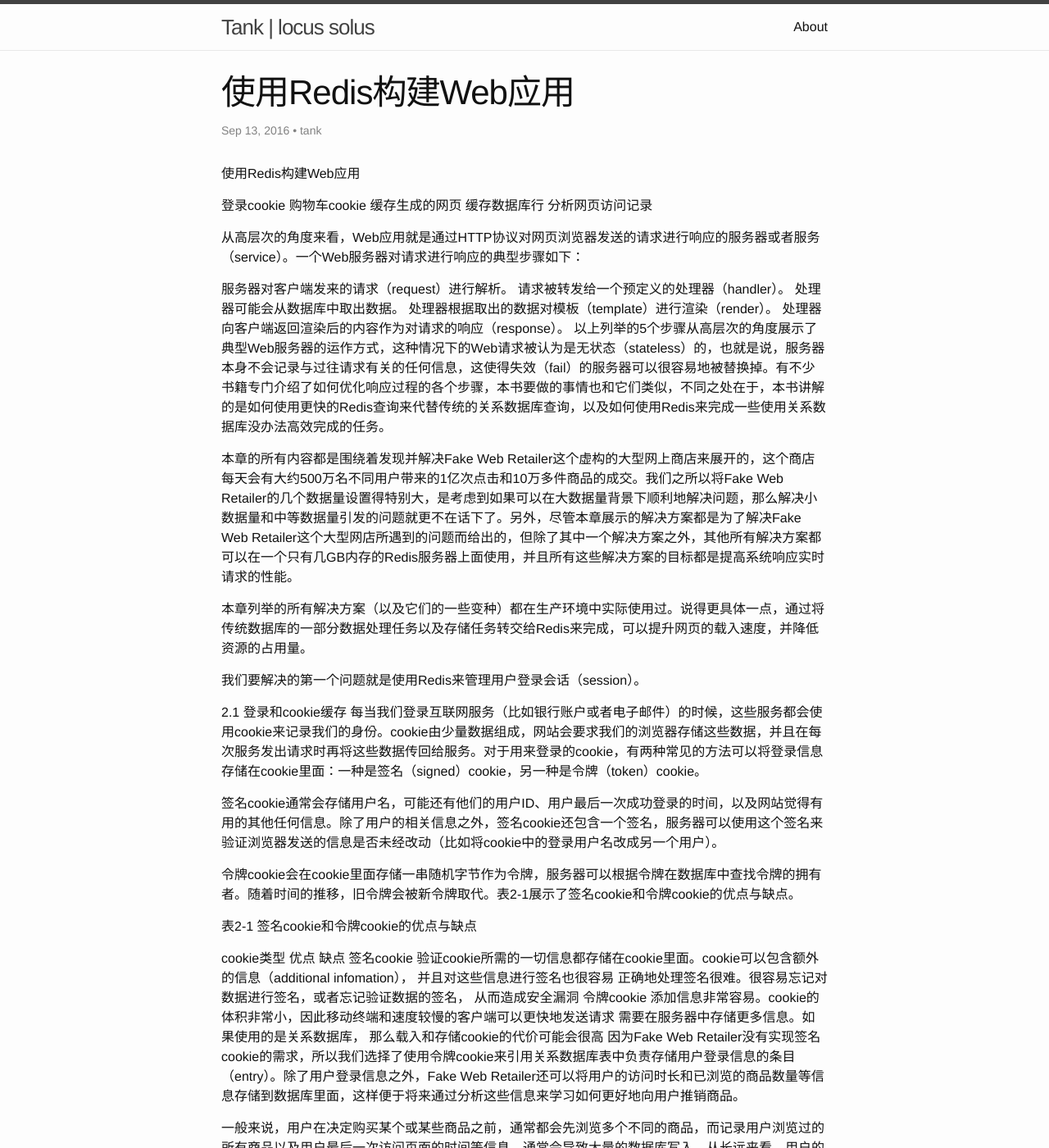
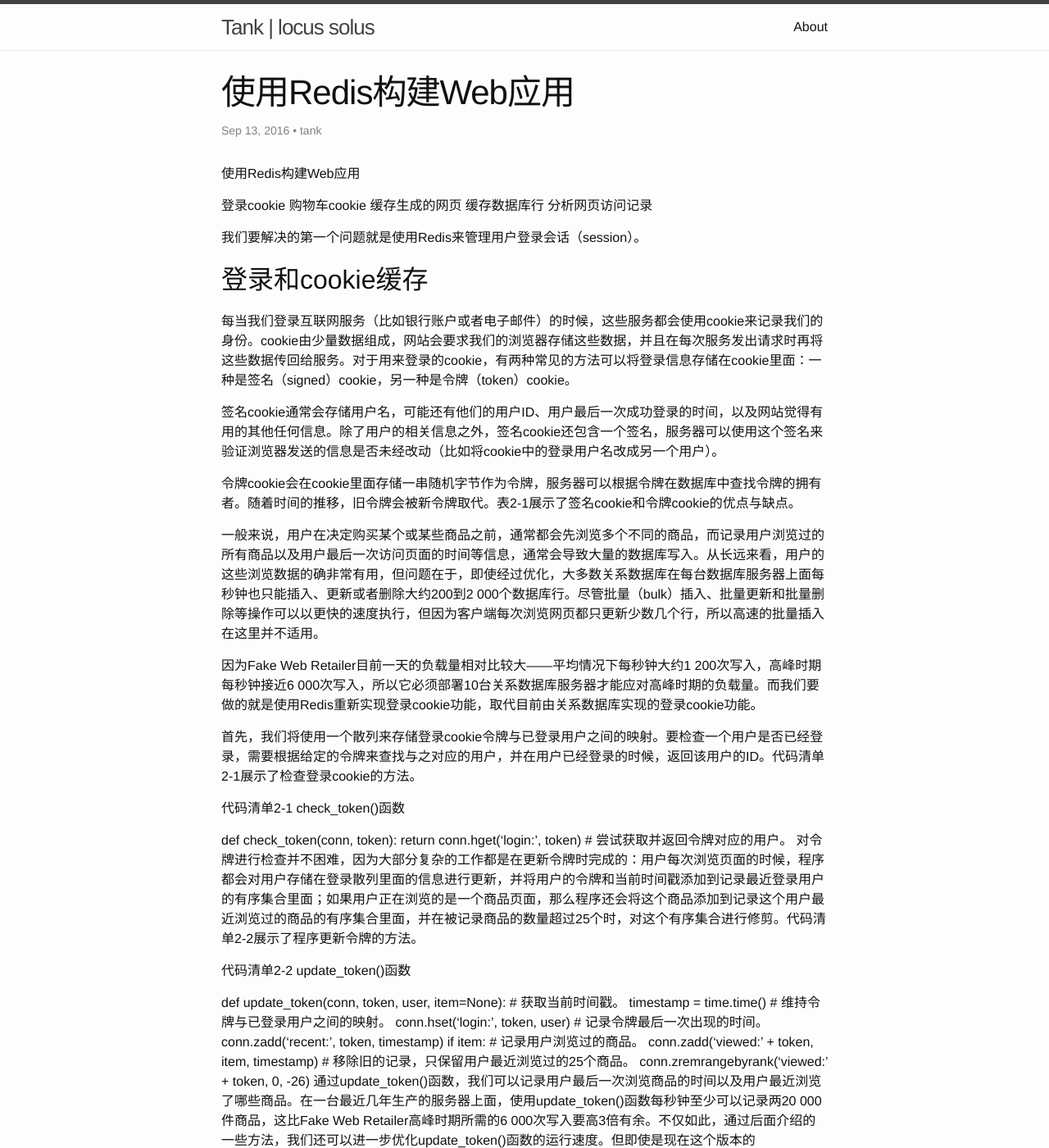
Before and after one commit to tdseed/tdseed.github.com, a Jekyll site: the page built from _posts/2016-09-13-build-web-application-use-redis.markdown, in a window 1280 px wide and 1400 px high. Shown: the whole window at 82% size. Built offline with Jekyll 4.4.1, drawn with Linux system fonts in a browser that asks for light colours; comment, search, counter and statistics services are not loaded; some of the changed text lies outside the part shown.

Commit message:
add new post

```diff
--- a/_posts/2016-09-13-build-web-application-use-redis.markdown
+++ b/_posts/2016-09-13-build-web-application-use-redis.markdown
@@ -14,34 +14,14 @@ author: tank
 缓存数据库行
 分析网页访问记录
 
-从高层次的角度来看，Web应用就是通过HTTP协议对网页浏览器发送的请求进行响应的服务器或者服务（service）。一个Web服务器对请求进行响应的典型步骤如下：
-
-服务器对客户端发来的请求（request）进行解析。
-请求被转发给一个预定义的处理器（handler）。
-处理器可能会从数据库中取出数据。
-处理器根据取出的数据对模板（template）进行渲染（render）。
-处理器向客户端返回渲染后的内容作为对请求的响应（response）。
-以上列举的5个步骤从高层次的角度展示了典型Web服务器的运作方式，这种情况下的Web请求被认为是无状态（stateless）的，也就是说，服务器本身不会记录与过往请求有关的任何信息，这使得失效（fail）的服务器可以很容易地被替换掉。有不少书籍专门介绍了如何优化响应过程的各个步骤，本书要做的事情也和它们类似，不同之处在于，本书讲解的是如何使用更快的Redis查询来代替传统的关系数据库查询，以及如何使用Redis来完成一些使用关系数据库没办法高效完成的任务。
-
-本章的所有内容都是围绕着发现并解决Fake Web Retailer这个虚构的大型网上商店来展开的，这个商店每天会有大约500万名不同用户带来的1亿次点击和10万多件商品的成交。我们之所以将Fake Web Retailer的几个数据量设置得特别大，是考虑到如果可以在大数据量背景下顺利地解决问题，那么解决小数据量和中等数据量引发的问题就更不在话下了。另外，尽管本章展示的解决方案都是为了解决Fake Web Retailer这个大型网店所遇到的问题而给出的，但除了其中一个解决方案之外，其他所有解决方案都可以在一个只有几GB内存的Redis服务器上面使用，并且所有这些解决方案的目标都是提高系统响应实时请求的性能。
-
-本章列举的所有解决方案（以及它们的一些变种）都在生产环境中实际使用过。说得更具体一点，通过将传统数据库的一部分数据处理任务以及存储任务转交给Redis来完成，可以提升网页的载入速度，并降低资源的占用量。
-
 我们要解决的第一个问题就是使用Redis来管理用户登录会话（session）。
 
-2.1 登录和cookie缓存
+## 登录和cookie缓存
 每当我们登录互联网服务（比如银行账户或者电子邮件）的时候，这些服务都会使用cookie来记录我们的身份。cookie由少量数据组成，网站会要求我们的浏览器存储这些数据，并且在每次服务发出请求时再将这些数据传回给服务。对于用来登录的cookie，有两种常见的方法可以将登录信息存储在cookie里面：一种是签名（signed）cookie，另一种是令牌（token）cookie。
 
 签名cookie通常会存储用户名，可能还有他们的用户ID、用户最后一次成功登录的时间，以及网站觉得有用的其他任何信息。除了用户的相关信息之外，签名cookie还包含一个签名，服务器可以使用这个签名来验证浏览器发送的信息是否未经改动（比如将cookie中的登录用户名改成另一个用户）。
 
 令牌cookie会在cookie里面存储一串随机字节作为令牌，服务器可以根据令牌在数据库中查找令牌的拥有者。随着时间的推移，旧令牌会被新令牌取代。表2-1展示了签名cookie和令牌cookie的优点与缺点。
-
-表2-1 签名cookie和令牌cookie的优点与缺点
-
-cookie类型  优点  缺点
-签名cookie  验证cookie所需的一切信息都存储在cookie里面。cookie可以包含额外的信息（additional infomation）， 并且对这些信息进行签名也很容易 正确地处理签名很难。很容易忘记对数据进行签名，或者忘记验证数据的签名， 从而造成安全漏洞
-令牌cookie  添加信息非常容易。cookie的体积非常小，因此移动终端和速度较慢的客户端可以更快地发送请求  需要在服务器中存储更多信息。如果使用的是关系数据库， 那么载入和存储cookie的代价可能会很高
-因为Fake Web Retailer没有实现签名cookie的需求，所以我们选择了使用令牌cookie来引用关系数据库表中负责存储用户登录信息的条目（entry）。除了用户登录信息之外，Fake Web Retailer还可以将用户的访问时长和已浏览的商品数量等信息存储到数据库里面，这样便于将来通过分析这些信息来学习如何更好地向用户推销商品。
 
 一般来说，用户在决定购买某个或某些商品之前，通常都会先浏览多个不同的商品，而记录用户浏览过的所有商品以及用户最后一次访问页面的时间等信息，通常会导致大量的数据库写入。从长远来看，用户的这些浏览数据的确非常有用，但问题在于，即使经过优化，大多数关系数据库在每台数据库服务器上面每秒钟也只能插入、更新或者删除大约200到2 000个数据库行。尽管批量（bulk）插入、批量更新和批量删除等操作可以以更快的速度执行，但因为客户端每次浏览网页都只更新少数几个行，所以高速的批量插入在这里并不适用。
 
@@ -115,7 +95,7 @@ Redis的过期数据处理
 
 通过使用Redis来记录用户信息，我们成功地将每天要对数据库执行的行写入操作减少了数百万次。虽然这非常的了不起，但这只是我们使用Redis构建Web应用程序的第一步，接下来的一节将向读者们展示如何使用Redis来处理另一种类型的cookie。
 
-2.2 使用Redis实现购物车
+## 使用Redis实现购物车
 网景（Netscape）公司在90年代中期最先在网络中使用了cookie，这些cookie最终变成了我们在上一节讨论的登录会话cookie。cookie最初的意图在于为网络零售商（web retailer）提供一种购物车，让用户可以收集他们想要购买的商品。在cookie之前，有过几种不同的购物车解决方案，但这些方案全都不太好用。
 
 使用cookie实现购物车——也就是将整个购物车都存储到cookie里面的做法非常常见，这种做法的一大优点是无须对数据库进行写入就可以实现购物车功能，而缺点则是程序需要重新解析和验证（validate）cookie，确保cookie的格式正确，并且包含的商品都是真正可购买的商品。cookie购物车还有一个缺点：因为浏览器每次发送请求都会连cookie一起发送，所以如果购物车cookie的体积比较大，那么请求发送和处理的速度可能会有所降低。
@@ -159,7 +139,7 @@ def clean_full_sessions(conn):
 
 通过将会话cookie和购物车cookie存储在Redis里面，我们得到了进行数据分析所需的两个重要的数据来源，接下来的一节将展示如何使用缓存来减少数据库和Web前端（front-end）的负载。
 
-2.3 网页缓存
+## 网页缓存
 在动态生成网页的时候，通常会使用模板语言（templating language）来简化网页的生成操作。需要手写每个页面的日子已经一去不复返——现在的Web页面通常由包含首部、尾部、侧栏菜单、工具条、内容域的模板生成，有时候模板还用于生成JavaScript。
 
 尽管Fake Web Retailer也能够动态地生成内容，但这个网站上的多数页面实际上并不会经常发生大的变化：虽然会向分类中添加新商品、移除旧商品、有时有特价促销、有时甚至还有“热卖商品”页面，但是在一般情况下，网站只有账号设置、以往订单、购物车（结账信息）以及其他少数几个页面才包含需要每次载入都要动态生成的内容。
@@ -192,7 +172,7 @@ def cache_request(conn, request, callback):
 
 在这一节，我们学习了如何使用Redis来减少载入不常改变页面所需的时间，那么对于那些经常发生变化的页面，我们是否也能够使用Redis来减少它们的载入时间呢？答案是肯定的，接下来的一节将介绍实现这一目标的具体做法。
 
-2.4 数据行缓存
+## 数据行缓存
 到目前为止，我们已经将原本由关系数据库和网页浏览器实现的登录和访客会话转移到了Redis上面实现；将原本由关系数据库实现的购物车也放到了Redis上面实现；还将所有页面缓存到了Redis里面。这一系列工作提升了网站的性能，降低了关系数据库的负载并减少了网站成本。
 
 Fake Web Retailer的商品页面通常只会从数据库里面载入一两行数据：包括已登录用户的用户信息（这些信息可以通过AJAX动态地载入，所以不会对页面缓存造成影响）和商品本身的信息。即使是那些无法被整个缓存起来的页面——比如用户账号页面、记录用户以往购买商品的页面等等，程序也可以通过缓存页面载入时所需的数据库行来减少载入页面所需的时间。
@@ -255,7 +235,7 @@ def cache_rows(conn):
 
 在这一节，我们学习了如何将数据行缓存到Redis里面，在接下来的一节，我们将通过只缓存一部分页面来减少实现页面缓存所需的内存数量。
 
-2.5 网页分析
+## 网页分析
 网站可以从用户的访问、交互和购买行为中收集到有价值的信息。例如，如果我们只想关注那些浏览量最高的页面，那么我们可以尝试修改页面的格局、配色甚至是页面上展示的其他链接。每一个修改尝试都能改变用户对一个页面或者后续页面的体验，或好或坏，甚至还能影响用户的购买行为。
 
 前面的2.1节和2.2节介绍了如何记录用户浏览过的商品或者用户添加到购物车中的商品，2.3节则介绍了如何通过缓存Web页面来减少页面载入时间并提升页面的响应速度。不过遗憾的是，我们对Fake Web Retailer采取的缓存措施做得过了火：Fake Web Retailer总共包含100 000件商品，而冒然地缓存所有商品页面将耗尽整个网站的全部内存！经过一番调研之后，我们决定只对其中10 000件商品的页面进行缓存。
```
